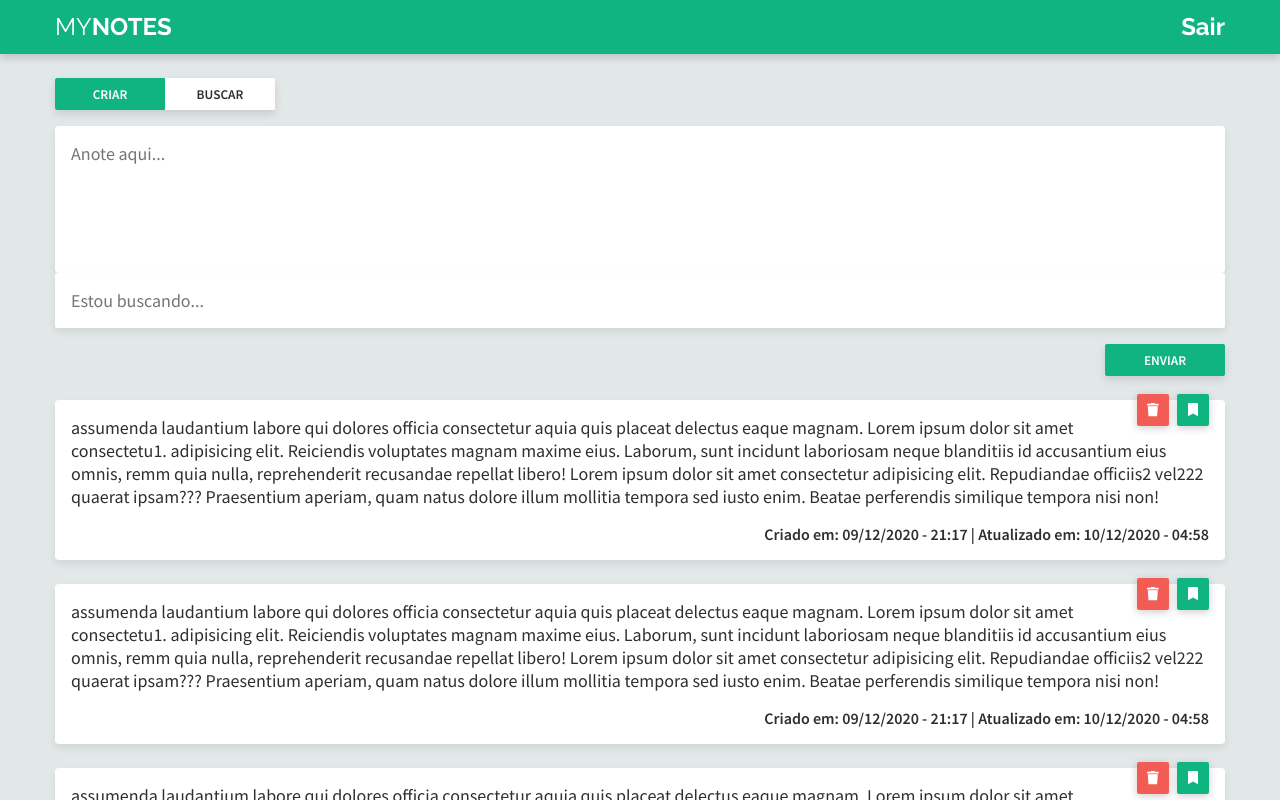
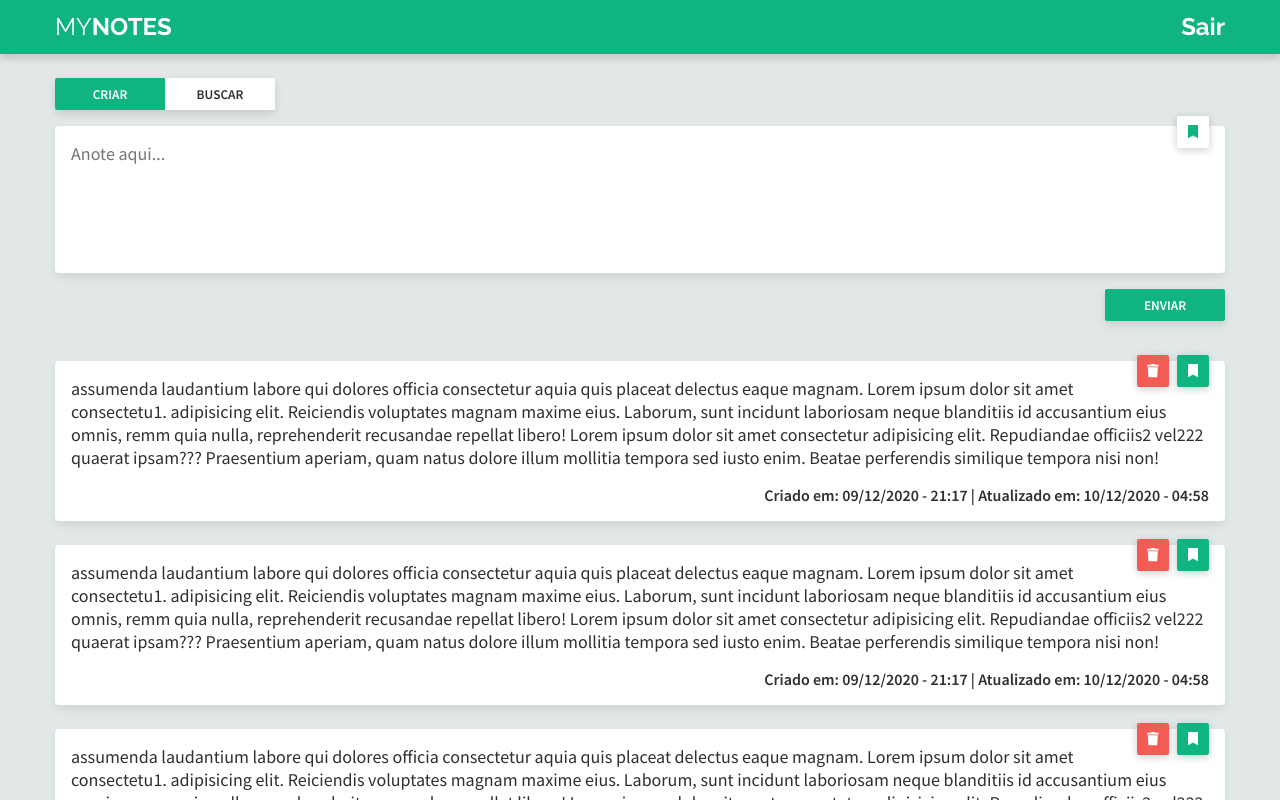
Before and after one commit to lucasemanuel/mynotes-vue, a Vue app: page /#/ in a window 1280 px wide. Built offline with nearby package versions, Linux system fonts and the light colour scheme.

Commit message:
refactor form in home

```diff
--- /dev/null
+++ b/src/components/ToggleForm.vue
@@ -0,0 +1,114 @@
+<template>
+  <section>
+    <div class="toggle">
+      <button class="active">Criar</button>
+      <button>Buscar</button>
+    </div>
+    <form id="formNote">
+      <bookmark-button />
+      <textarea
+        type="textarea"
+        rows="5"
+        id="inputNote"
+        placeholder="Anote aqui..."
+      />
+      <input type="text" id="inputSearch" placeholder="Estou buscando..." />
+      <button type="submit">Enviar</button>
+    </form>
+  </section>
+</template>
+
+<script>
+export default {
+  name: 'ToggleForm',
+  components: {
+    BookmarkButton: () => import('../components/buttons/BookmarkButton')
+  }
+}
+</script>
+
+<style lang="scss" scoped>
+section {
+  display: flex;
+  flex-direction: column;
+  width: 100%;
+
+  div.toggle {
+    display: flex;
+    border-radius: 2px;
+    overflow: hidden;
+    height: 32px;
+    width: 220px;
+    box-shadow: 0 4px 8px rgba(0, 0, 0, 0.12);
+    background: #fff;
+    z-index: 1;
+
+    button {
+      flex: 1;
+      flex-shrink: 1;
+      height: 100%;
+      font-weight: 600;
+      text-transform: uppercase;
+      background: #fff;
+      transition: $transition-background-color;
+
+      &:hover {
+        background: #{$color-primary}11;
+        color: $color-primary;
+      }
+
+      &.active {
+        background: #{$color-primary};
+        color: #fff;
+      }
+    }
+  }
+
+  #formNote {
+    display: flex;
+    flex-direction: column;
+    width: 100%;
+    margin-bottom: 24px;
+    position: relative;
+    top: -16px;
+
+    .button-bookmark {
+      align-self: flex-end;
+      margin-right: 16px;
+      top: 22px;
+      position: relative;
+    }
+
+    textarea#inputNote {
+      @include note;
+      flex: 1;
+      resize: none;
+    }
+
+    input#inputSearch {
+      @include note;
+      border-radius: 2px;
+      display: none;
+    }
+
+    button[type='submit'] {
+      width: 120px;
+      height: 32px;
+      margin-top: 16px;
+      align-self: flex-end;
+      border-radius: 2px;
+      background: $color-primary;
+      color: #fff;
+      font-weight: 600;
+      text-transform: uppercase;
+      box-shadow: 0 4px 8px rgba(0, 0, 0, 0.12);
+      transition: $transition-background-color;
+
+      &:hover {
+        background: #fff;
+        color: $color-primary;
+      }
+    }
+  }
+}
+</style>
--- a/src/views/Home.vue
+++ b/src/views/Home.vue
@@ -8,27 +8,7 @@
     </nav>
     <main>
       <div class="container">
-        <section>
-          <div class="toggle">
-            <button class="active">Criar</button>
-            <button>Buscar</button>
-          </div>
-
-          <form id="formNote">
-            <textarea
-              type="textarea"
-              rows="5"
-              id="form-note"
-              placeholder="Anote aqui..."
-            />
-            <input
-              type="text"
-              id="form-search"
-              placeholder="Estou buscando..."
-            />
-            <button type="submit">Enviar</button>
-          </form>
-        </section>
+        <toggle-form />
         <note-list />
       </div>
       <footer>
@@ -44,7 +24,8 @@
 export default {
   components: {
     Logo: () => import('@/components/Logo'),
-    NoteList: () => import('@/components/NoteList')
+    NoteList: () => import('@/components/NoteList'),
+    ToggleForm: () => import('@/components/ToggleForm')
   }
 }
 </script>
@@ -93,82 +74,6 @@ export default {
       align-items: center;
       margin: 24px auto;
     }
-
-    section {
-      display: flex;
-      flex-direction: column;
-      width: 100%;
-
-      div.toggle {
-        display: flex;
-        border-radius: 2px;
-        overflow: hidden;
-        height: 32px;
-        width: 220px;
-        box-shadow: 0 4px 8px rgba(0, 0, 0, 0.12);
-        background: #fff;
-        margin-bottom: 16px;
-
-        button {
-          flex: 1;
-          flex-shrink: 1;
-          height: 100%;
-          // font-size: 16px;
-          font-weight: 600;
-          text-transform: uppercase;
-          background: #fff;
-          transition: $transition-background-color;
-
-          &:hover {
-            background: #{$color-primary}11;
-            color: $color-primary;
-          }
-
-          &.active {
-            background: #{$color-primary};
-            color: #fff;
-          }
-        }
-      }
-
-      #formNote {
-        display: flex;
-        flex-direction: column;
-        width: 100%;
-        margin-bottom: 24px;
-
-        textarea {
-          @include note;
-          flex: 1;
-          resize: none;
-          // display: none;
-        }
-
-        input#form-search {
-          @include note;
-          border-radius: 2px;
-        }
-
-        button[type='submit'] {
-          width: 120px;
-          height: 32px;
-          margin-top: 16px;
-          align-self: flex-end;
-          border-radius: 2px;
-          background: $color-primary;
-          color: #fff;
-          font-weight: 600;
-          text-transform: uppercase;
-          box-shadow: 0 4px 8px rgba(0, 0, 0, 0.12);
-          transition: $transition-background-color;
-
-          &:hover {
-            background: #fff;
-            color: $color-primary;
-          }
-        }
-      }
-    }
   }
 
   footer {
```
